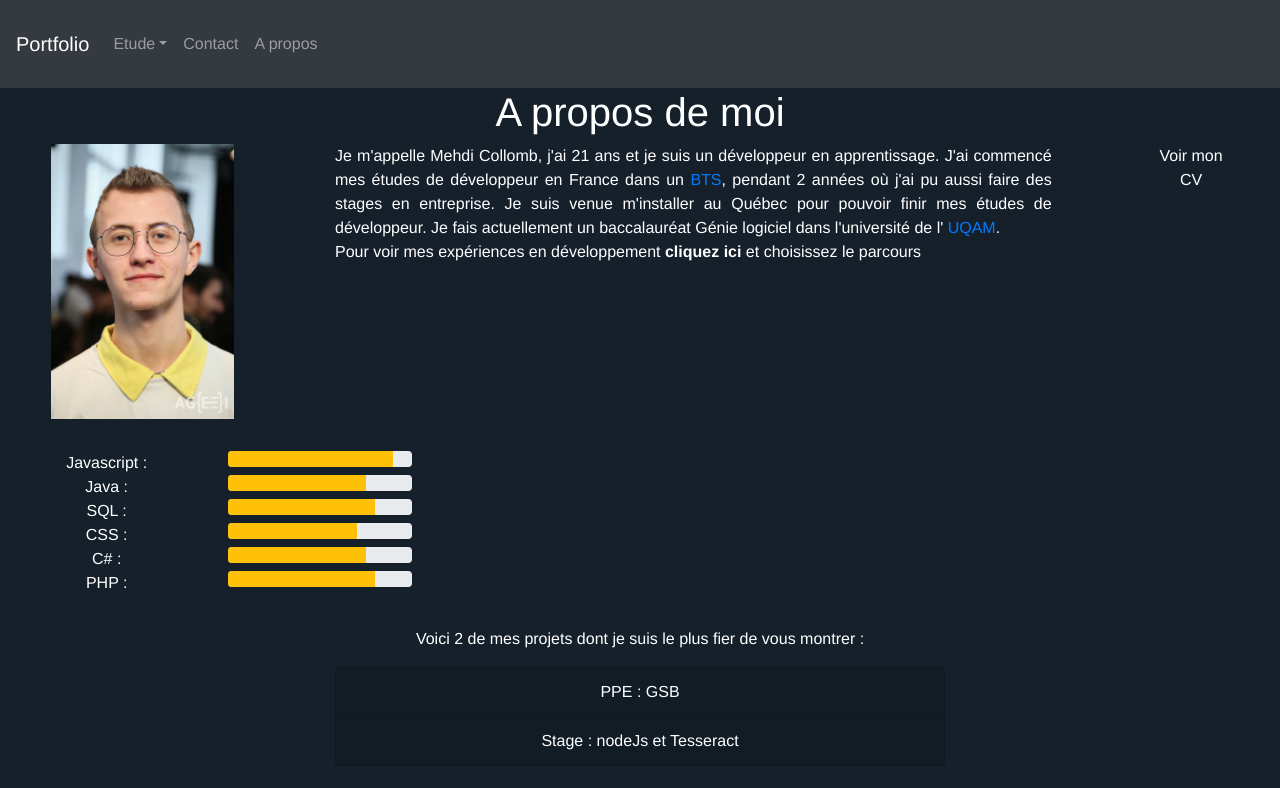
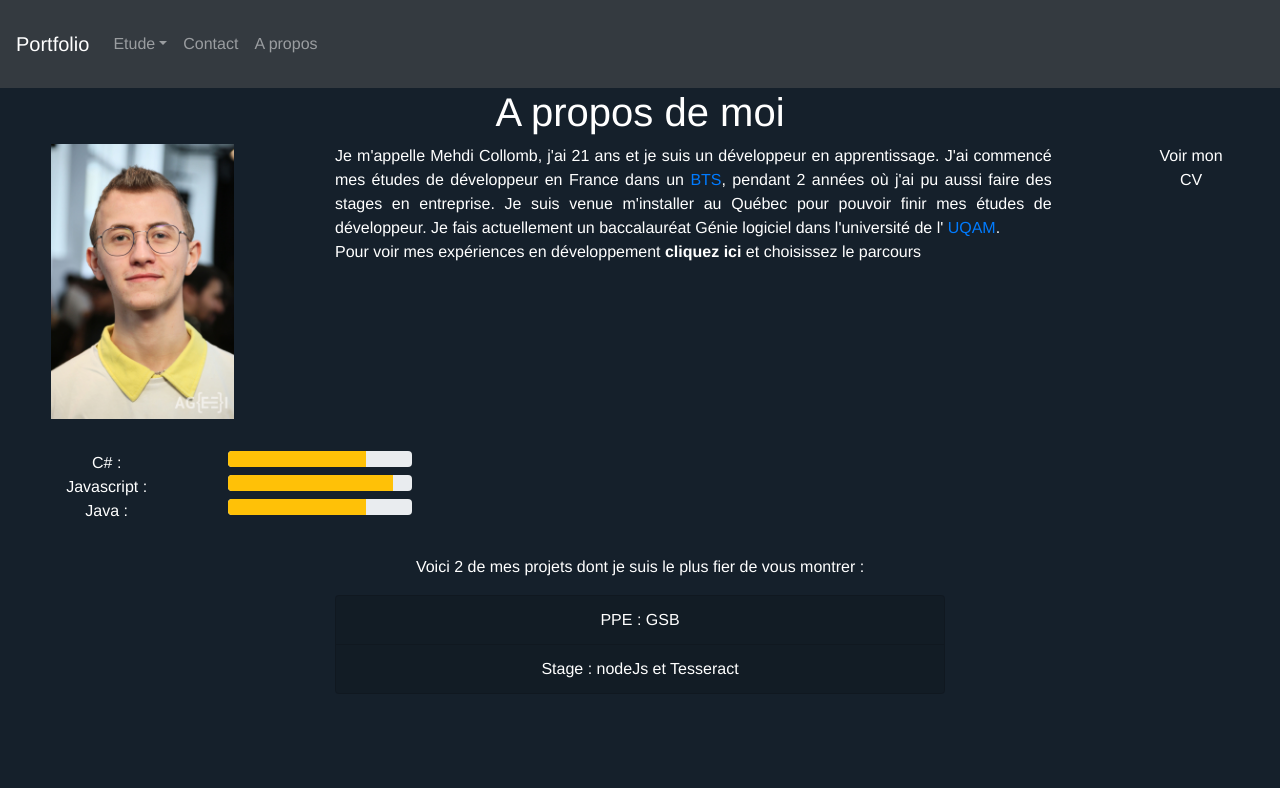
Before and after one commit to Kyowdem/Portfolio, a Vue app: page /aboutMe in a window 1280 px wide. Shown: the top 788 px of the page. Built offline with nearby package versions, Linux system fonts and the light colour scheme.

Commit message:
add shuffle function

```diff
--- a/src/views/AboutMe.vue
+++ b/src/views/AboutMe.vue
@@ -102,6 +102,14 @@ export default {
         });
       }
     },
+    shuffle(array) {
+      array.sort(() => Math.random() - 0.5);
+      return array;
+    },
+  },
+  mounted() {
+    this.shuffle(this.skills);
+    this.skills = this.skills.slice(0, 3);
   },
 };
 </script>
```
